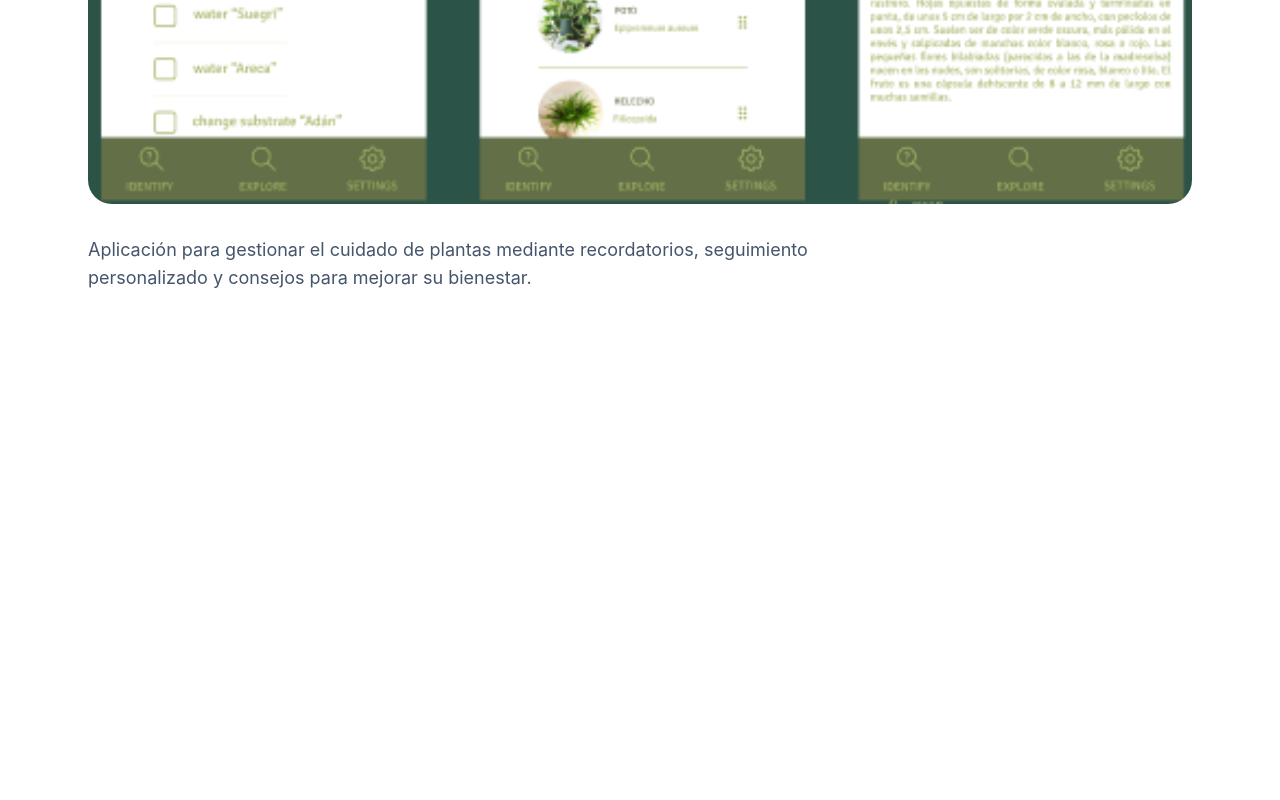
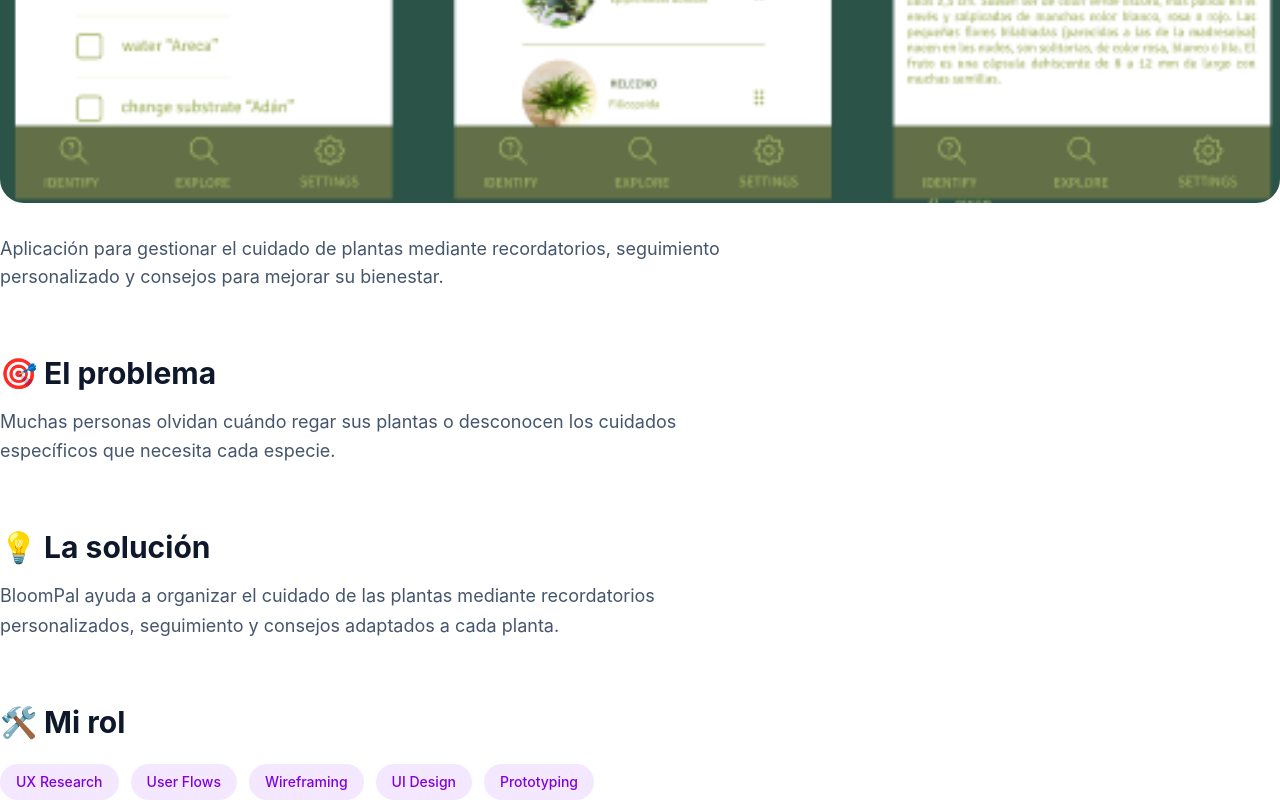
Before and after one commit to ireperal/ire-design-lab, a Vue app: page /projects/bloompal in a window 1280 px wide. Shown: the part 804-1604 px from the top of the page. Before the commit the page ends 1176 px from the top, so only its background shows below. Built offline with nearby package versions, Linux system fonts and the light colour scheme.

Commit message:
feat: add the problem, solution and role to each of the projects

```diff
--- a/src/data/projects.ts
+++ b/src/data/projects.ts
@@ -13,8 +13,19 @@ export const projects: Project[] = [
     tagline: 'Explora el mundo junto a tu mascota.',
     description:
       'Aplicación móvil que ayuda a las personas con mascotas a descubrir lugares pet-friendly, guardar favoritos y compartir experiencias con otros usuarios.',
+    problem:
+      'Las personas con mascotas suelen tener dificultades para encontrar lugares realmente pet-friendly y conocer experiencias fiables de otros usuarios antes de visitarlos.',
+    solution:
+      'Mapaw centraliza información sobre espacios pet-friendly, permitiendo descubrir nuevos lugares, guardar favoritos y compartir reseñas con la comunidad.',
+    role: [
+      'UX Research',
+      'User Flows',
+      'Wireframing',
+      'UI Design',
+      'Prototyping',
+    ],
+    figmaUrl: '',
     technologies: ['Figma'],
-    figmaUrl: '',
     tags: [
       'UX Research',
       'UI Design',
@@ -23,7 +34,7 @@ export const projects: Project[] = [
       'Community',
       'Pets',
     ],
-    year: 2026
+    year: 2026,
   },
   {
     id: 'colorbuddy',
@@ -33,6 +44,17 @@ export const projects: Project[] = [
     tagline: 'Combina colores con confianza.',
     description:
       'Aplicación accesible diseñada para ayudar a personas con daltonismo a crear combinaciones de colores y prendas de forma sencilla y segura.',
+    problem:
+      'Las personas con daltonismo pueden experimentar dificultades para identificar colores y crear combinaciones de ropa con confianza en su día a día.',
+    solution:
+      'ColorBuddy proporciona recomendaciones visuales accesibles y herramientas de apoyo para facilitar la elección de colores y prendas.',
+    role: [
+      'UX Research',
+      'Accessibility Research',
+      'Wireframing',
+      'UI Design',
+      'Prototyping',
+    ],
     technologies: ['Figma'],
     figmaUrl: '',
     tags: [
@@ -42,7 +64,7 @@ export const projects: Project[] = [
       'Inclusive Design',
       'Fashion',
     ],
-    year: 2026
+    year: 2026,
   },
   {
     id: 'bloompal',
@@ -52,6 +74,17 @@ export const projects: Project[] = [
     tagline: 'Cuida tus plantas sin olvidarte de ellas.',
     description:
       'Aplicación para gestionar el cuidado de plantas mediante recordatorios, seguimiento personalizado y consejos para mejorar su bienestar.',
+    problem:
+      'Muchas personas olvidan cuándo regar sus plantas o desconocen los cuidados específicos que necesita cada especie.',
+    solution:
+      'BloomPal ayuda a organizar el cuidado de las plantas mediante recordatorios personalizados, seguimiento y consejos adaptados a cada planta.',
+    role: [
+        'UX Research',
+        'User Flows',
+        'Wireframing',
+        'UI Design',
+        'Prototyping',
+      ],
     technologies: ['Figma'],
     figmaUrl: '',
     tags: [
@@ -61,6 +94,6 @@ export const projects: Project[] = [
       'Productivity',
       'Plants',
     ],
-    year: 2026
+    year: 2026,
   },
 ]
--- a/src/types/project.ts
+++ b/src/types/project.ts
@@ -5,6 +5,9 @@ export interface Project {
   featured: boolean
   tagline: string
   description: string
+  problem: string
+  solution: string
+  role: string[]
   technologies: string[]
   figmaUrl?: string
   tags: string[]
--- a/src/views/ProjectDetailView.vue
+++ b/src/views/ProjectDetailView.vue
@@ -14,41 +14,77 @@ const project = computed(() =>
 </script>
 
 <template>
-  <section
-    v-if="project"
-    class="mx-auto max-w-6xl px-6 py-20"
-  >
-    <h1
-      class="mb-4 text-5xl font-bold"
-    >
-      {{ project.title }}
+<h1>
+  {{ project?.title }}
 </h1>
 
 <p
   class="mb-8 text-xl text-purple-600"
 >
-      {{ project.tagline }}
+  {{ project?.tagline }}
 </p>
 
 <img
-      :src="project.image"
-      :alt="project.title"
+  :src="project?.image"
+  :alt="project?.title"
   class="mb-8 w-full rounded-3xl"
 >
 
 <p
-      class="max-w-3xl text-lg text-slate-600"
+  class="mb-16 max-w-3xl text-lg text-slate-600"
 >
-      {{ project.description }}
+  {{ project?.description }}
+</p>
+
+<!-- Problema -->
+
+<section class="mb-16">
+  <h2
+    class="mb-4 text-3xl font-bold text-slate-900"
+  >
+    🎯 El problema
+  </h2>
+
+  <p
+    class="max-w-3xl text-lg leading-relaxed text-slate-600"
+  >
+    {{ project?.problem }}
   </p>
 </section>
 
-  <section
-    v-else
-    class="mx-auto max-w-4xl px-6 py-20"
+<!-- Solución -->
+
+<section class="mb-16">
+  <h2
+    class="mb-4 text-3xl font-bold text-slate-900"
   >
-    <h1 class="text-4xl font-bold">
-      Proyecto no encontrado
-    </h1>
+    💡 La solución
+  </h2>
+
+  <p
+    class="max-w-3xl text-lg leading-relaxed text-slate-600"
+  >
+    {{ project?.solution }}
+  </p>
+</section>
+
+<!-- Mi rol -->
+
+<section>
+  <h2
+    class="mb-6 text-3xl font-bold text-slate-900"
+  >
+    🛠️ Mi rol
+  </h2>
+
+  <div class="flex flex-wrap gap-3">
+    <span
+      v-for="item in project?.role"
+      :key="item"
+      class="rounded-full bg-purple-100 px-4 py-2 text-sm font-medium text-purple-700"
+    >
+      {{ item }}
+    </span>
+  </div>
 </section>
 </template>
```
Lines whose indentation alone changed are shown as unchanged.
